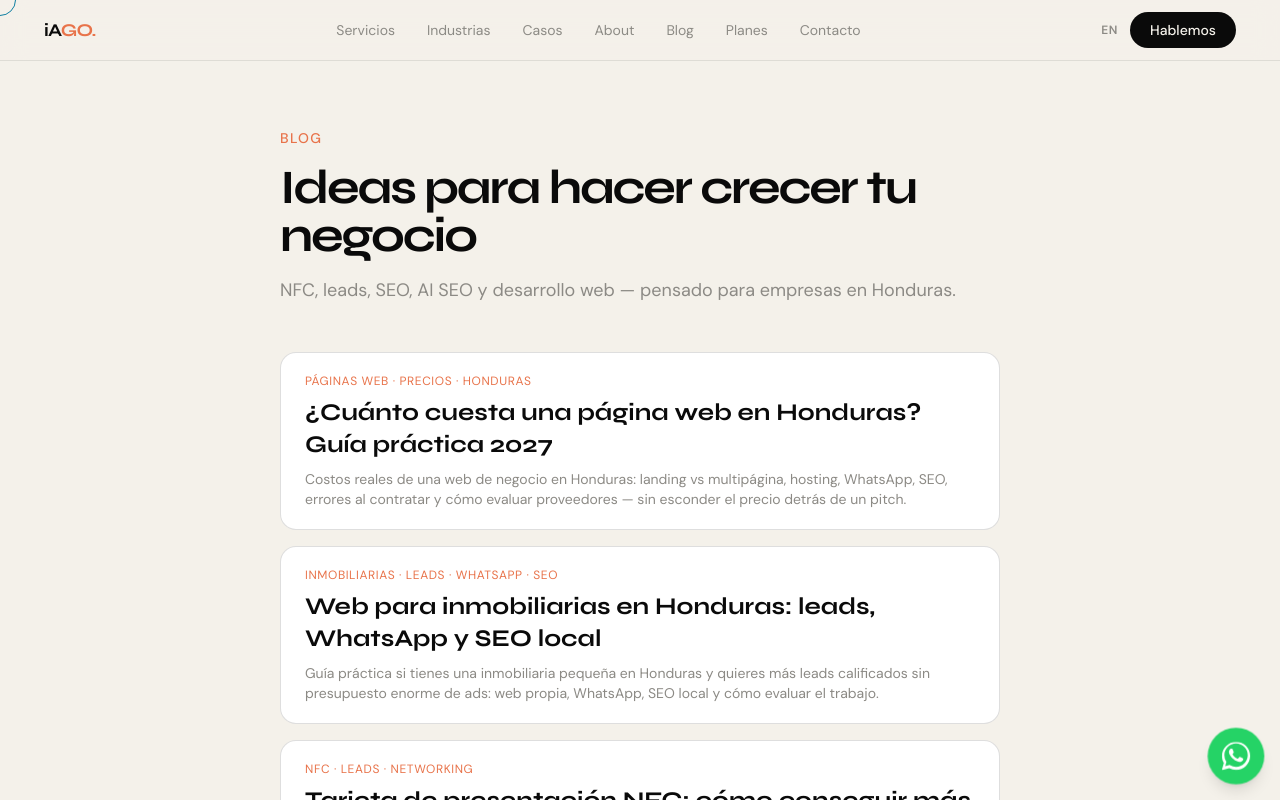
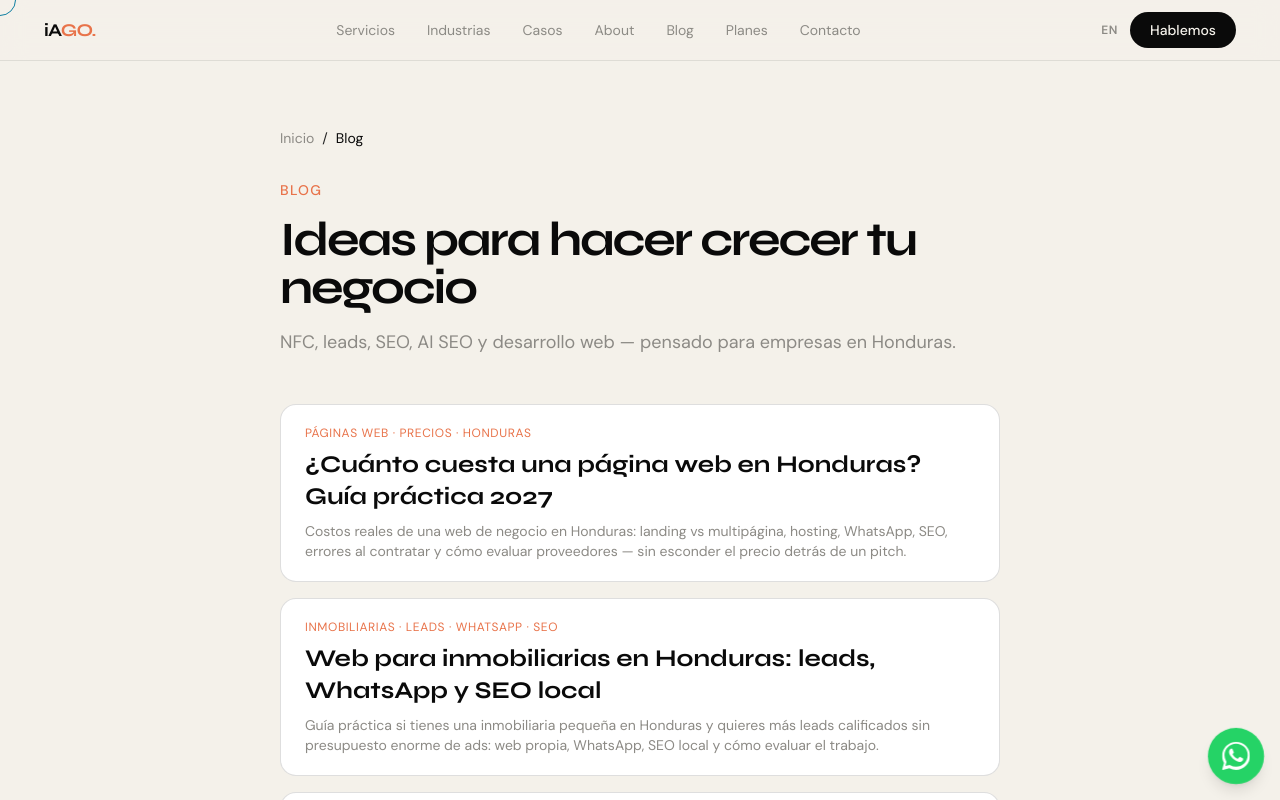
Before and after one commit to stellier7/IAGO, a Next.js app: page /blog in a window 1280 px wide. Shown: the top 800 px of the page. Built offline with nearby package versions, Linux system fonts and the light colour scheme.

Commit message:
Add visible breadcrumbs to the blog index page.
Keep breadcrumb structured data aligned with on-page navigation for the blog listing.

Co-authored-by: stellier-fracta <stellier-fracta@users.noreply.github.com>

```diff
--- a/components/blog/BlogIndexView.tsx
+++ b/components/blog/BlogIndexView.tsx
@@ -1,5 +1,6 @@
 import Nav from "@/components/Nav";
 import Footer from "@/components/Footer";
+import Breadcrumbs from "@/components/seo/Breadcrumbs";
 import { blogPosts } from "@/lib/blog/posts";
 
 export default function BlogIndexView() {
@@ -8,6 +9,12 @@ export default function BlogIndexView() {
       <Nav theme="solid" />
       <main className="min-h-screen bg-bone pb-24 pt-32">
         <div className="mx-auto max-w-3xl px-6">
+          <Breadcrumbs
+            items={[
+              { name: "Inicio", path: "/" },
+              { name: "Blog", path: "/blog" },
+            ]}
+          />
           <p className="text-sm font-medium uppercase tracking-widest text-coral">
             Blog
           </p>
```
